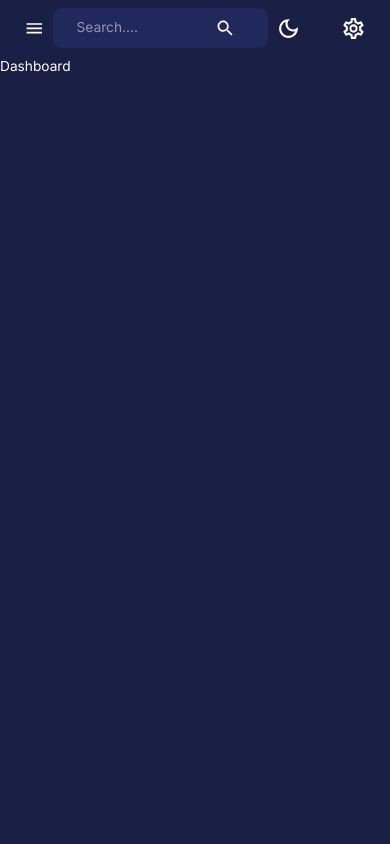
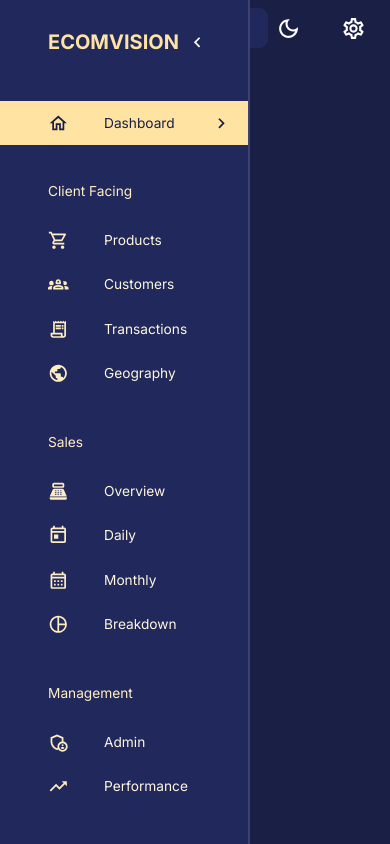
Before and after one commit to ezitounioussama/Final-Dashboard-Solution, a React (Create React App) app in the folder client/: page /dashboard in a window 390 px wide. Built offline with nearby package versions, Linux system fonts and the light colour scheme.

Commit message:
sidebar and navbar now are fully responsive and working with themes perfectly

```diff
--- a/client/src/components/Navbar.jsx
+++ b/client/src/components/Navbar.jsx
@@ -7,7 +7,7 @@
   SettingsOutlined,
   ArrowDropDownOutlined,
 } from "@mui/icons-material";
-import FlexBetween from "components/flexBetween";
+import FlexBetween from "components/FlexBetween";
 import { useDispatch } from "react-redux";
 import { setMode } from "state";
 import profileImage from "assets/profile.jpg";
@@ -19,7 +19,7 @@
   useTheme,
 } from "@mui/material";
 
-const Navbar = () => {
+const Navbar = ({ isSidebarOpen, setIsSidebarOpen }) => {
   const dispatch = useDispatch();
   const theme = useTheme();
   return (
@@ -33,7 +33,11 @@
       <Toolbar sx={{ justifyContent: "space-between" }}>
         {/* Left Side */}
         <FlexBetween>
-          <IconButton onClick={() => {}}>
+          <IconButton
+            onClick={() => {
+              setIsSidebarOpen(!isSidebarOpen);
+            }}
+          >
             <MenuIcon />
           </IconButton>
           <FlexBetween
--- a/client/src/components/Sidebar.jsx
+++ b/client/src/components/Sidebar.jsx
@@ -31,7 +31,7 @@
 import { useEffect, useState } from "react";
 import { useLocation, useNavigate } from "react-router-dom";
 import FlexBetween from "./FlexBetween";
-import profileImage from "assets/profile.jpeg";
+import profileImage from "assets/profile.jpg";
 
 const navItems = [
   {
@@ -91,8 +91,147 @@
     icon: <TrendingUpOutlined />,
   },
 ];
-const Sidebar = () => {
-  return;
+
+const Sidebar = ({
+  user,
+  drawerWidth,
+  isSidebarOpen,
+  setIsSidebarOpen,
+  isNonMobile,
+}) => {
+  const { pathname } = useLocation();
+  const [active, setActive] = useState("");
+  const navigate = useNavigate();
+  const theme = useTheme();
+
+  useEffect(() => {
+    setActive(pathname.substring(1));
+  }, [pathname]);
+
+  return (
+    <Box component="nav">
+      {isSidebarOpen && (
+        <Drawer
+          open={isSidebarOpen}
+          onClose={() => setIsSidebarOpen(false)}
+          variant="persistent"
+          anchor="left"
+          sx={{
+            width: drawerWidth,
+            "& .MuiDrawer-paper": {
+              color: theme.palette.secondary[200],
+              backgroundColor: theme.palette.background.alt,
+              boxSixing: "border-box",
+              borderWidth: isNonMobile ? 0 : "2px",
+              width: drawerWidth,
+            },
+          }}
+        >
+          <Box width="100%">
+            <Box m="1.5rem 2rem 2rem 3rem">
+              <FlexBetween color={theme.palette.secondary.main}>
+                <Box display="flex" alignItems="center" gap="0.5rem">
+                  <Typography variant="h4" fontWeight="bold">
+                    ECOMVISION
+                  </Typography>
+                </Box>
+                {!isNonMobile && (
+                  <IconButton onClick={() => setIsSidebarOpen(!isSidebarOpen)}>
+                    <ChevronLeft />
+                  </IconButton>
+                )}
+              </FlexBetween>
+            </Box>
+            <List>
+              {navItems.map(({ text, icon }) => {
+                if (!icon) {
+                  return (
+                    <Typography key={text} sx={{ m: "2.25rem 0 1rem 3rem" }}>
+                      {text}
+                    </Typography>
+                  );
+                }
+                const lcText = text.toLowerCase();
+
+                return (
+                  <ListItem key={text} disablePadding>
+                    <ListItemButton
+                      onClick={() => {
+                        navigate(`/${lcText}`);
+                        setActive(lcText);
+                      }}
+                      sx={{
+                        backgroundColor:
+                          active === lcText
+                            ? theme.palette.secondary[300]
+                            : "transparent",
+                        color:
+                          active === lcText
+                            ? theme.palette.primary[600]
+                            : theme.palette.secondary[100],
+                      }}
+                    >
+                      <ListItemIcon
+                        sx={{
+                          ml: "2rem",
+                          color:
+                            active === lcText
+                              ? theme.palette.primary[600]
+                              : theme.palette.secondary[200],
+                        }}
+                      >
+                        {icon}
+                      </ListItemIcon>
+                      <ListItemText primary={text} />
+                      {active === lcText && (
+                        <ChevronRightOutlined sx={{ ml: "auto" }} />
+                      )}
+                    </ListItemButton>
+                  </ListItem>
+                );
+              })}
+            </List>
+          </Box>
+
+          {/* <Box position="absolute" bottom="2rem">
+            <Divider />
+            <FlexBetween textTransform="none" gap="1rem" m="1.5rem 2rem 0 3rem">
+              <Box
+                component="img"
+                alt="profile"
+                src={profileImage}
+                height="40px"
+                width="40px"
+                borderRadius="50%"
+                sx={{ objectFit: "cover" }}
+              />
+              <Box textAlign="left">
+                <Typography
+                  fontWeight="bold"
+                  fontSize="0.9rem"
+                  sx={{ color: theme.palette.secondary[100] }}
+                >
+                  {user.name}
+                </Typography>
+                <Typography
+                  fontSize="0.8rem"
+                  sx={{ color: theme.palette.secondary[200] }}
+                >
+                  {user.occupation}
+                </Typography>
+              </Box>
+              <SettingsOutlined
+                sx={{
+                  color: theme.palette.secondary[300],
+                  fontSize: "25px ",
+                }}
+              />
+            </FlexBetween>
+          </Box> */}
+        </Drawer>
+      )}
+    </Box>
+  );
 };
 
 export default Sidebar;
```
